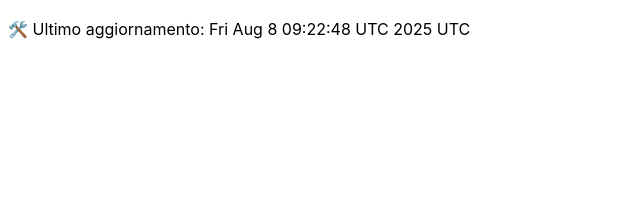
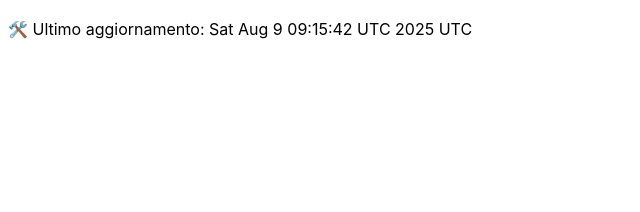
Before and after one commit to DanteTrb/DanteTrb.github.io, a Jekyll site: the page built from badges.md, in a window 1280 px wide. Shown: the top 212 px of the page, without its empty margins (0-640 px from the left). Built offline with Jekyll 4.4.1, drawn with Linux system fonts in a browser that asks for light colours; our own code applies the rules of GitHub Pages for plain Markdown files.

Commit message:
🛠️ Aggiornamento automatico badge

```diff
--- a/badges.md
+++ b/badges.md
@@ -1 +1 @@
-🛠️ Ultimo aggiornamento: Fri Aug  8 09:22:48 UTC 2025 UTC
+🛠️ Ultimo aggiornamento: Sat Aug  9 09:15:42 UTC 2025 UTC
```
